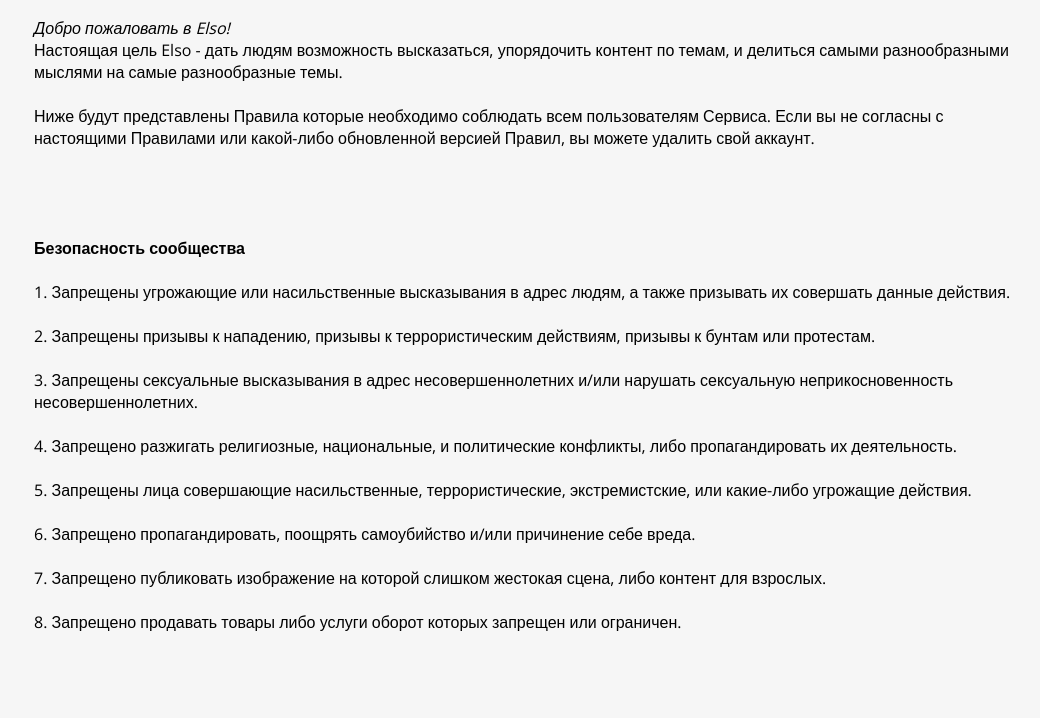
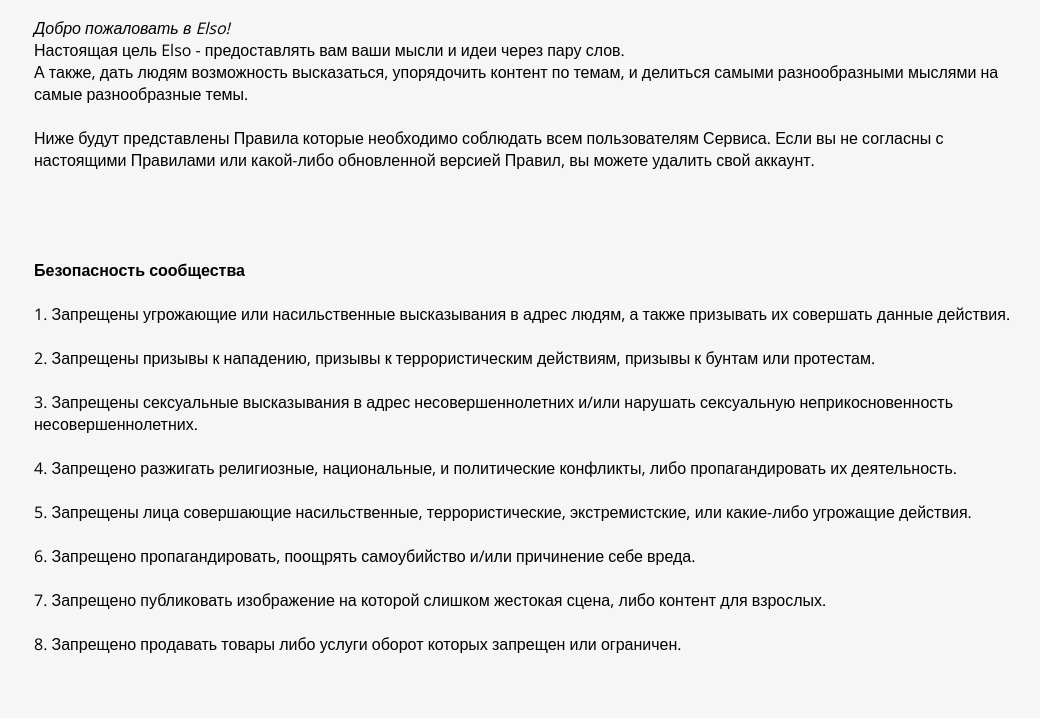
Before and after one commit to ElsoInc/elsoinc.github.io, a plain HTML site: page ru/rules.html in a window 1280 px wide. Shown: the part 79-797 px from the top of the page, without its empty margins (106-1146 px from the left). Drawn offline with nearby package versions, Linux system fonts and the light colour scheme.

Commit message:
Update rules.html

```diff
--- a/ru/rules.html
+++ b/ru/rules.html
@@ -43,7 +43,9 @@
 
 <i>Добро пожаловать в Elso!</i>
 <br>
-Настоящая цель Elso - дать людям возможность высказаться, упорядочить контент по темам, и делиться самыми разнообразными мыслями на самые разнообразные темы.
+Настоящая цель Elso - предоставлять вам ваши мысли и идеи через пару слов.
+<br>
+А также, дать людям возможность высказаться, упорядочить контент по темам, и делиться самыми разнообразными мыслями на самые разнообразные темы.
 <br><br>
 Ниже будут представлены Правила которые необходимо соблюдать всем пользователям Сервиса. Если вы не согласны с настоящими Правилами или какой-либо обновленной версией Правил, вы можете удалить свой аккаунт.
 
```
